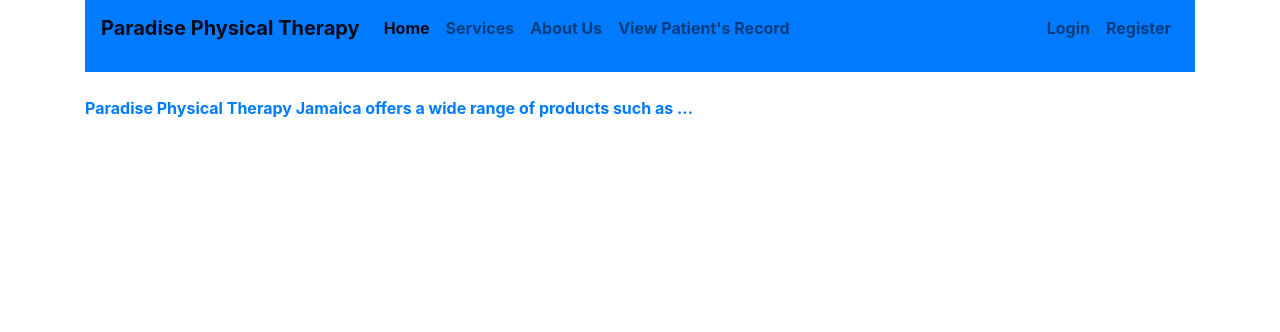
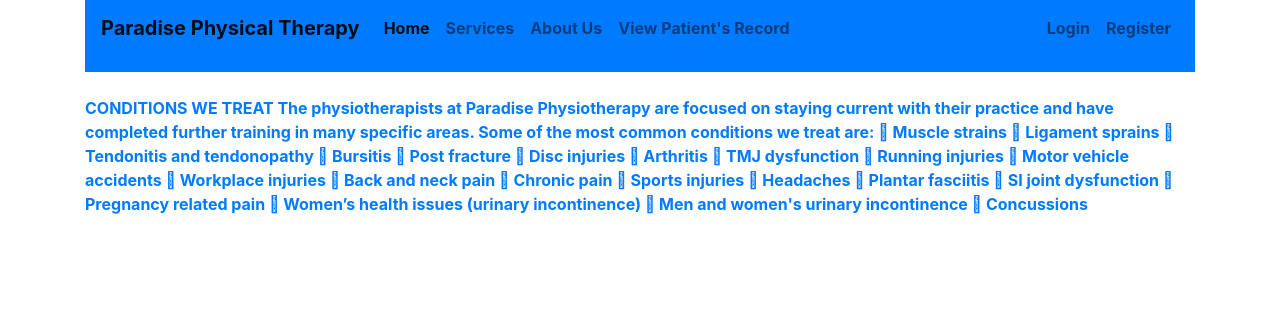
Before and after one commit to virtuextreme/Paradise_Physical_Therapy_Ja, a PHP site: page /services.php in a window 1280 px wide. Shown: the top 332 px of the page. Run offline with PHP 8.4, Linux system fonts and the light colour scheme; data that the repository does not hold is empty; some libraries are stand-ins or nearby versions.

Commit message:
Update services.php

```diff
--- a/services.php
+++ b/services.php
@@ -6,4 +6,45 @@
 
 ?>
 
-<p class="text-primary font-weight-bold ">Paradise Physical Therapy Jamaica offers a wide range of products such as ... </p>
+<p class="text-primary font-weight-bold ">
+CONDITIONS WE TREAT
+The physiotherapists at Paradise Physiotherapy are focused on staying current with their practice and have completed further training in many specific areas.
+
+Some of the most common conditions we treat are:
+
+ Muscle strains
+ Ligament sprains
+ Tendonitis and tendonopathy
+ Bursitis
+ Post fracture
+ Disc injuries
+ Arthritis
+
+ TMJ dysfunction
+
+ Running injuries
+
+ Motor vehicle accidents
+
+ Workplace injuries
+
+ Back and neck pain
+
+ Chronic pain
+
+ Sports injuries
+
+ Headaches
+
+ Plantar fasciitis
+
+ SI joint dysfunction
+
+ Pregnancy related pain
+
+ Women’s health issues (urinary incontinence)
+
+ Men and women's urinary incontinence
+
+ Concussions
+ </p>
```
